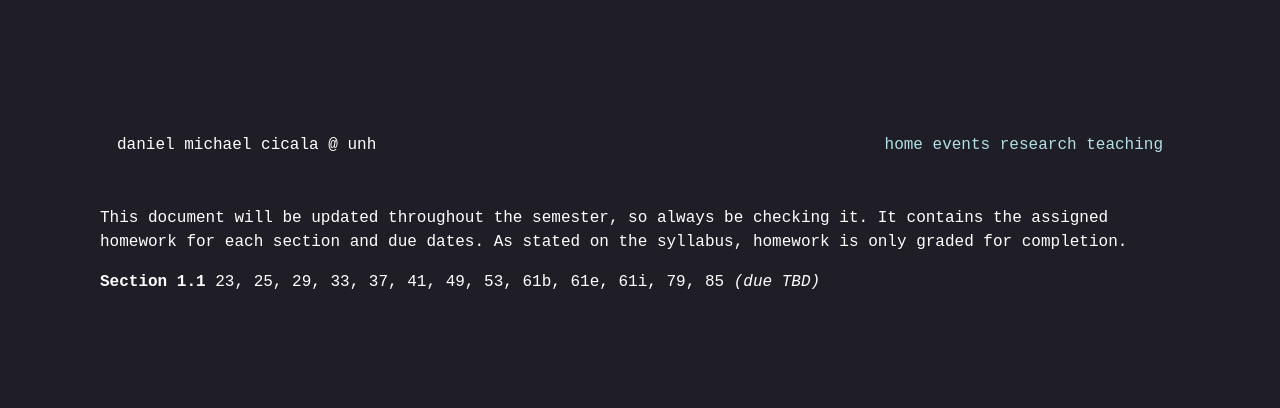
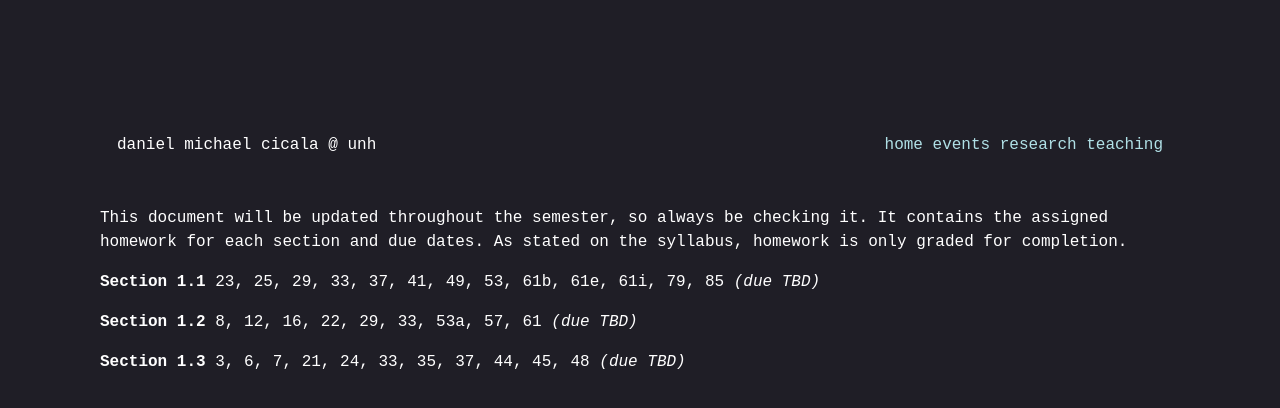
Before and after one commit to danielmichaelcicala/danielmichaelcicala.github.io, a Jekyll site: the page built from assets/hw_111702.md, in a window 1280 px wide. Shown: the top 408 px of the page. Built offline with Jekyll 4.4.1, drawn with Linux system fonts in a browser that asks for light colours.

Commit message:
add hw for calc 1

```diff
--- a/assets/hw_111702.html
+++ b/assets/hw_111702.html
@@ -13,9 +13,11 @@
 </div>
 <!---
 Convert to html by running
-$ pandoc filename.md -f markdown -t html -s -o filename.html
+$ pandoc hw_111702.md -f markdown -t html -s -o hw_111702.html
 --->
 <p>This document will be updated throughout the semester, so always be checking it. It contains the assigned homework for each section and due dates. As stated on the syllabus, homework is only graded for completion.</p>
 <p><strong>Section 1.1</strong> 23, 25, 29, 33, 37, 41, 49, 53, 61b, 61e, 61i, 79, 85 <em>(due TBD)</em></p>
+<p><strong>Section 1.2</strong> 8, 12, 16, 22, 29, 33, 53a, 57, 61 <em>(due TBD)</em></p>
+<p><strong>Section 1.3</strong> 3, 6, 7, 21, 24, 33, 35, 37, 44, 45, 48</p>
 </body>
 </html>
--- a/assets/hw_111702.md
+++ b/assets/hw_111702.md
@@ -16,3 +16,7 @@ As stated on the syllabus, homework is only graded for completion.
 
 **Section 1.1** 23, 25, 29, 33, 37, 41, 49, 53, 61b, 61e,
 61i, 79, 85 *(due TBD)*
+
+**Section 1.2** 8, 12, 16, 22, 29, 33, 53a, 57, 61 *(due TBD)*
+
+**Section 1.3** 3, 6, 7, 21, 24, 33, 35, 37, 44, 45, 48 *(due TBD)*
--- a/assets/hw_111707.html
+++ b/assets/hw_111707.html
@@ -13,9 +13,11 @@
 </div>
 <!---
 Convert to html by running
-$ pandoc filename.md -f markdown -t html -s -o filename.html
+$ pandoc hw_111707.md -f markdown -t html -s -o hw_111707.html
 --->
 <p>This document will be updated throughout the semester, so always be checking it. It contains the assigned homework for each section and due dates. As stated on the syllabus, homework is only graded for completion.</p>
 <p><strong>Section 1.1</strong> 23, 25, 29, 33, 37, 41, 49, 53, 61b, 61e, 61i, 79, 85 <em>(due TBD)</em></p>
+<p><strong>Section 1.2</strong> 8, 12, 16, 22, 29, 33, 53a, 57, 61 <em>(due TBD)</em></p>
+<p><strong>Section 1.3</strong> 3, 6, 7, 21, 24, 33, 35, 37, 44, 45, 48 <em>(due TBD)</em></p>
 </body>
 </html>
```
Also changed, not shown: other parts of assets/hw_111702.md (+1 -1 lines), assets/hw_111707.md (+5 -1 lines), assets/hw_222804.md (+1 -1 lines).
